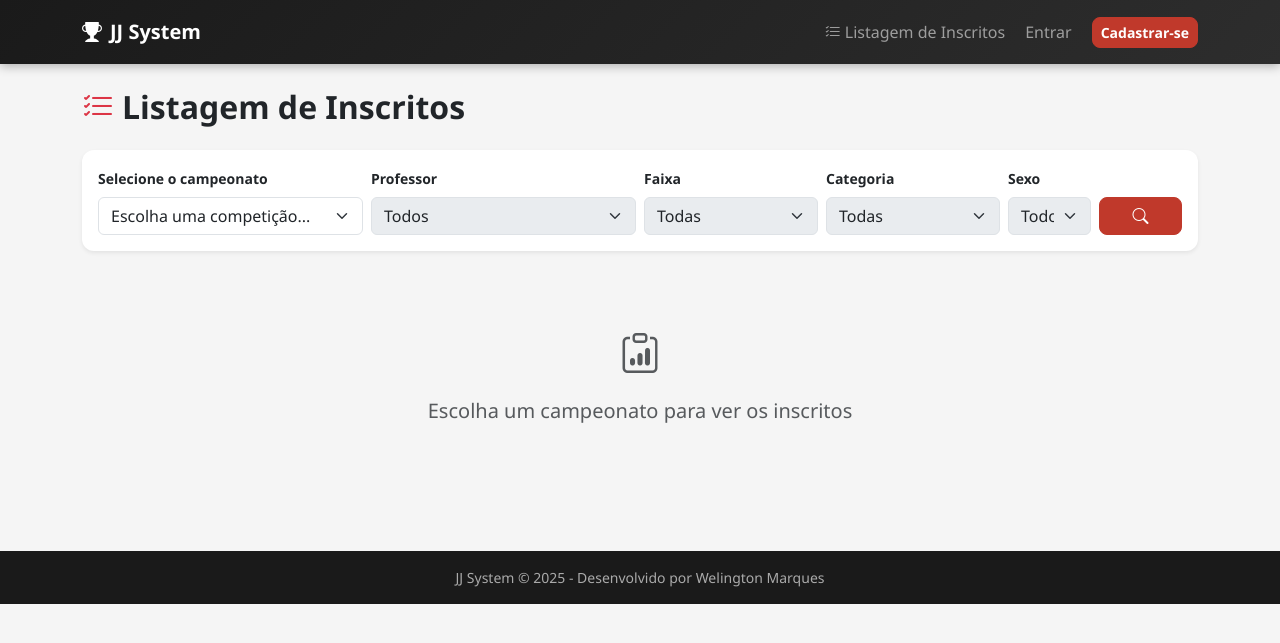
After one commit to sheltovisck/jiujitsu-sistema, a Flask app: page /inscritos in a window 1280 px wide. The commit adds this page. Shown: the top 643 px of the page. Run offline with Flask 3, Linux system fonts and the light colour scheme.

Commit message:
Adiciona tela publica de listagem de inscritos por competicao
Permite consultar atletas com inscricao aprovada em cada campeonato,
com filtros por professor, faixa, categoria de peso e sexo.

```diff
--- a/app.py
+++ b/app.py
@@ -103,6 +103,52 @@ def index():
         return redirect(url_for("dashboard"))
     competicoes = Competicao.query.filter_by(ativa=True).order_by(Competicao.data).limit(3).all()
     return render_template("index.html", competicoes=competicoes)
+
+
+@app.route("/inscritos")
+def listagem_inscritos():
+    competicoes = Competicao.query.order_by(Competicao.data.desc()).all()
+    comp_id = request.args.get("comp", type=int)
+    professor_id = request.args.get("professor", type=int)
+    faixa_filtro = request.args.get("faixa", "").strip()
+    categoria_filtro = request.args.get("categoria", "").strip()
+    sexo_filtro = request.args.get("sexo", "").strip()
+    comp_selecionada = None
+    inscricoes = []
+    professores = []
+    faixas = []
+    categorias = []
+    if comp_id:
+        comp_selecionada = Competicao.query.get_or_404(comp_id)
+        base_query = Inscricao.query.filter_by(competicao_id=comp_id, status="aprovado").join(User)
+        todas_comp = base_query.all()
+        professores = sorted(
+            {i.aluno.professor_obj for i in todas_comp if i.aluno.professor_obj},
+            key=lambda p: p.nome,
+        )
+        faixas = sorted({i.faixa_inscricao for i in todas_comp if i.faixa_inscricao})
+        categorias = sorted(
+            {i.categoria_peso for i in todas_comp if i.categoria_peso},
+            key=lambda c: ORDEM_CATEGORIAS_PESO.index(c) if c in ORDEM_CATEGORIAS_PESO else 99,
+        )
+        query = base_query
+        if professor_id:
+            query = query.filter(User.professor_id == professor_id)
+        if faixa_filtro:
+            query = query.filter(Inscricao.faixa_inscricao == faixa_filtro)
+        if categoria_filtro:
+            query = query.filter(Inscricao.categoria_peso == categoria_filtro)
+        if sexo_filtro:
+            query = query.filter(User.sexo == sexo_filtro)
+        inscricoes = query.order_by(
+            Inscricao.faixa_inscricao, Inscricao.categoria_peso, User.nome_completo
+        ).all()
+    return render_template(
+        "inscritos.html", competicoes=competicoes, comp_selecionada=comp_selecionada,
+        inscricoes=inscricoes, professores=professores, faixas=faixas, categorias=categorias,
+        professor_filtro=professor_id, faixa_filtro=faixa_filtro, categoria_filtro=categoria_filtro,
+        sexo_filtro=sexo_filtro,
+    )
 
 
 @app.route("/login", methods=["GET", "POST"])
--- a/templates/base.html
+++ b/templates/base.html
@@ -20,6 +20,7 @@
         </button>
         <div class="collapse navbar-collapse" id="navMenu">
             <ul class="navbar-nav ms-auto align-items-lg-center gap-1">
+                <li class="nav-item"><a class="nav-link" href="{{ url_for('listagem_inscritos') }}"><i class="bi bi-list-check me-1"></i>Listagem de Inscritos</a></li>
                 {% if current_user.is_authenticated %}
                     {% if current_user.is_admin %}
                         <li class="nav-item"><a class="nav-link" href="{{ url_for('admin_dashboard') }}"><i class="bi bi-speedometer2 me-1"></i>Admin</a></li>
--- a/templates/index.html
+++ b/templates/index.html
@@ -72,9 +72,12 @@
                     {% endif %}
                     <span class="badge bg-success">{{ comp.total_inscritos() }} inscrito(s)</span>
                 </div>
-                <div class="card-footer bg-transparent border-0 pb-3">
+                <div class="card-footer bg-transparent border-0 pb-3 d-flex flex-column gap-2">
                     <a href="{{ url_for('cadastro') }}" class="btn btn-danger btn-sm w-100">
                         <i class="bi bi-person-plus me-1"></i>Inscrever-se
+                    </a>
+                    <a href="{{ url_for('listagem_inscritos', comp=comp.id) }}" class="btn btn-outline-dark btn-sm w-100">
+                        <i class="bi bi-list-check me-1"></i>Listagem de Inscritos
                     </a>
                 </div>
             </div>
--- /dev/null
+++ b/templates/inscritos.html
@@ -0,0 +1,130 @@
+{% extends "base.html" %}
+{% block title %}Listagem de Inscritos - JJ System{% endblock %}
+
+{% block content %}
+<div class="d-flex align-items-center justify-content-between mb-4">
+    <h2 class="fw-bold mb-0"><i class="bi bi-list-check me-2 text-danger"></i>Listagem de Inscritos</h2>
+</div>
+
+<!-- Filtros -->
+<div class="card border-0 shadow-sm mb-4">
+    <div class="card-body py-3">
+        <form method="GET" class="row g-2 align-items-end">
+            <div class="col-md-3">
+                <label class="form-label fw-semibold small">Selecione o campeonato</label>
+                <select name="comp" class="form-select" required>
+                    <option value="">Escolha uma competição...</option>
+                    {% for comp in competicoes %}
+                    <option value="{{ comp.id }}" {% if comp_selecionada and comp.id == comp_selecionada.id %}selected{% endif %}>
+                        {{ comp.nome }} — {{ comp.data.strftime('%d/%m/%Y') }}
+                    </option>
+                    {% endfor %}
+                </select>
+            </div>
+            <div class="col-md-3">
+                <label class="form-label fw-semibold small">Professor</label>
+                <select name="professor" class="form-select" {% if not comp_selecionada %}disabled{% endif %}>
+                    <option value="">Todos</option>
+                    {% for prof in professores %}
+                    <option value="{{ prof.id }}" {% if professor_filtro == prof.id %}selected{% endif %}>{{ prof.nome }}</option>
+                    {% endfor %}
+                </select>
+            </div>
+            <div class="col-md-2">
+                <label class="form-label fw-semibold small">Faixa</label>
+                <select name="faixa" class="form-select" {% if not comp_selecionada %}disabled{% endif %}>
+                    <option value="">Todas</option>
+                    {% for f in faixas %}
+                    <option value="{{ f }}" {% if faixa_filtro == f %}selected{% endif %}>{{ f }}</option>
+                    {% endfor %}
+                </select>
+            </div>
+            <div class="col-md-2">
+                <label class="form-label fw-semibold small">Categoria</label>
+                <select name="categoria" class="form-select" {% if not comp_selecionada %}disabled{% endif %}>
+                    <option value="">Todas</option>
+                    {% for c in categorias %}
+                    <option value="{{ c }}" {% if categoria_filtro == c %}selected{% endif %}>{{ c }}</option>
+                    {% endfor %}
+                </select>
+            </div>
+            <div class="col-md-1">
+                <label class="form-label fw-semibold small">Sexo</label>
+                <select name="sexo" class="form-select" {% if not comp_selecionada %}disabled{% endif %}>
+                    <option value="">Todos</option>
+                    <option value="M" {% if sexo_filtro == 'M' %}selected{% endif %}>Masc.</option>
+                    <option value="F" {% if sexo_filtro == 'F' %}selected{% endif %}>Fem.</option>
+                </select>
+            </div>
+            <div class="col-md-1">
+                <button type="submit" class="btn btn-danger w-100">
+                    <i class="bi bi-search"></i>
+                </button>
+            </div>
+        </form>
+    </div>
+</div>
+
+{% if comp_selecionada %}
+<div class="card border-0 shadow-sm">
+    <div class="card-header bg-white border-0 d-flex justify-content-between align-items-center">
+        <span class="fw-bold">{{ comp_selecionada.nome }}</span>
+        <span class="badge bg-success">{{ inscricoes|length }} inscrito(s)</span>
+    </div>
+    <div class="card-body p-0">
+        <!-- Cards (mobile) -->
+        <div class="d-md-none d-flex flex-column gap-2 p-3">
+            {% for insc in inscricoes %}
+            <div class="card border-0 shadow-sm">
+                <div class="card-body">
+                    <div class="fw-semibold">{{ insc.aluno.nome_completo or insc.aluno.username }}</div>
+                    <div class="text-muted small">{{ insc.aluno.academia or '—' }}</div>
+                    <div class="small mt-2">
+                        <span class="badge bg-light text-dark border">{{ insc.faixa_inscricao or '—' }}</span>
+                        <span class="badge bg-light text-dark border">{{ insc.categoria_peso or '—' }}</span>
+                    </div>
+                </div>
+            </div>
+            {% else %}
+            <div class="text-center py-5 text-muted">
+                <i class="bi bi-people fs-1 d-block mb-2"></i>Nenhum inscrito encontrado.
+            </div>
+            {% endfor %}
+        </div>
+
+        <!-- Tabela (desktop) -->
+        <div class="table-responsive d-none d-md-block">
+            <table class="table table-hover mb-0 align-middle">
+                <thead class="table-dark">
+                    <tr>
+                        <th class="ps-3">Atleta</th>
+                        <th>Academia</th>
+                        <th>Faixa</th>
+                        <th class="pe-3">Categoria de Peso</th>
+                    </tr>
+                </thead>
+                <tbody>
+                    {% for insc in inscricoes %}
+                    <tr>
+                        <td class="ps-3 fw-semibold">{{ insc.aluno.nome_completo or insc.aluno.username }}</td>
+                        <td class="small">{{ insc.aluno.academia or '—' }}</td>
+                        <td class="small">{{ insc.faixa_inscricao or '—' }}</td>
+                        <td class="pe-3 small">{{ insc.categoria_peso or '—' }}</td>
+                    </tr>
+                    {% else %}
+                    <tr><td colspan="4" class="text-center py-5 text-muted">
+                        <i class="bi bi-people fs-1 d-block mb-2"></i>Nenhum inscrito encontrado.
+                    </td></tr>
+                    {% endfor %}
+                </tbody>
+            </table>
+        </div>
+    </div>
+</div>
+{% else %}
+<div class="text-center py-5 text-muted">
+    <i class="bi bi-clipboard-data fs-1 d-block mb-3"></i>
+    <h5>Escolha um campeonato para ver os inscritos</h5>
+</div>
+{% endif %}
+{% endblock %}
```
